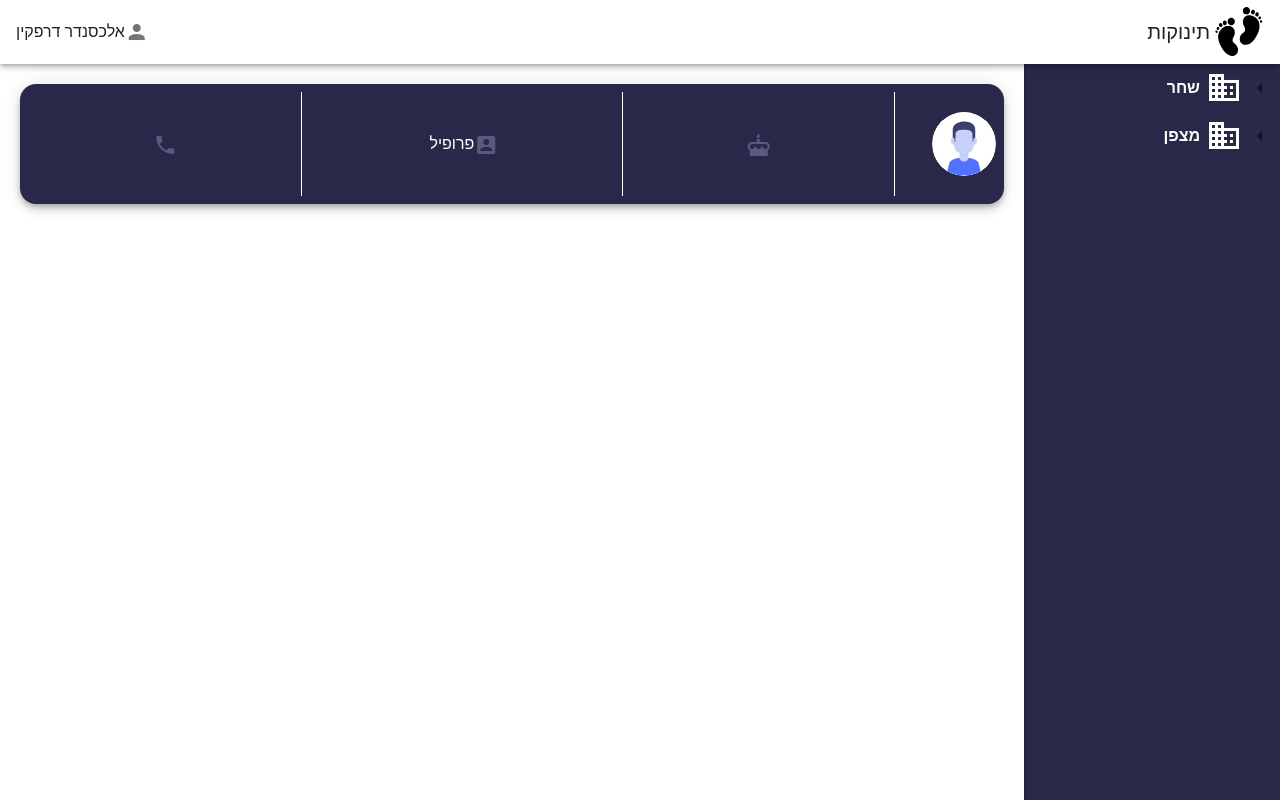
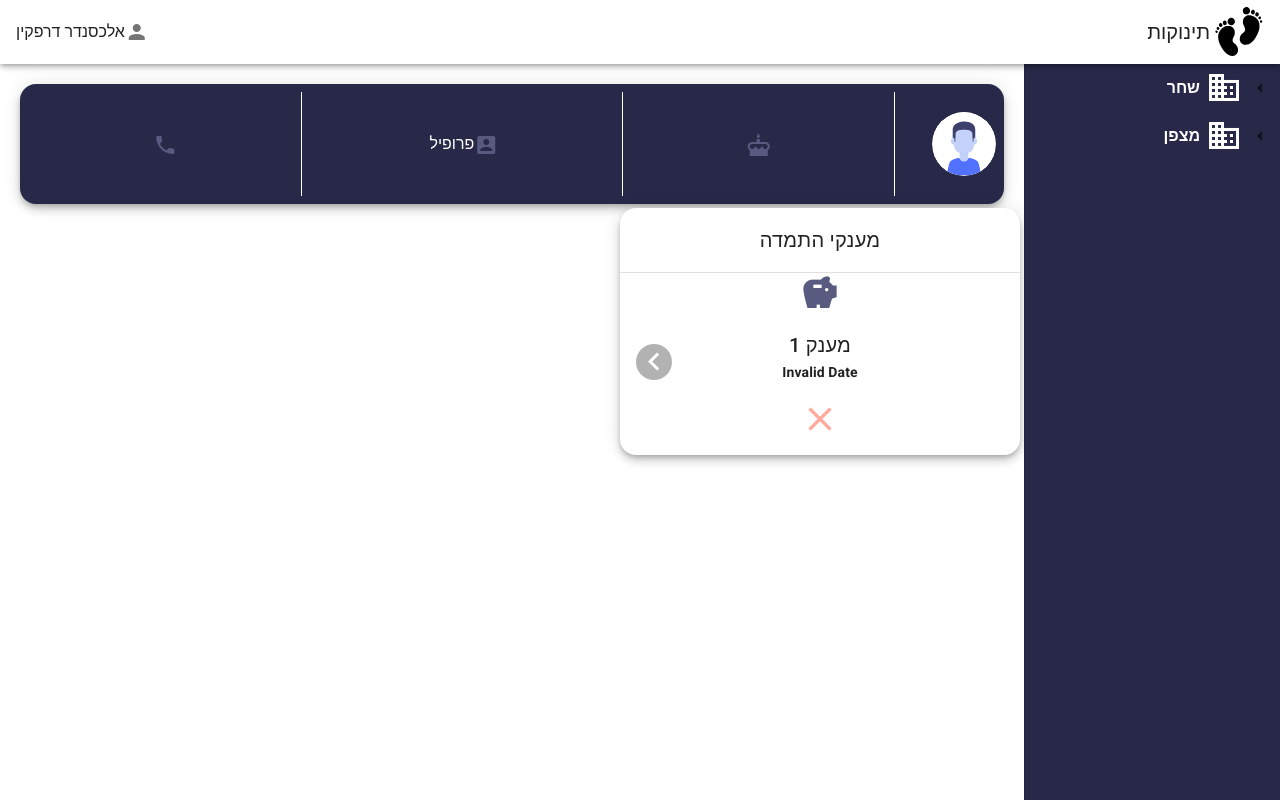
Before and after one commit to CodeAndParty/tinokot, a Vue app: page /soldiers/1 in a window 1280 px wide. Built offline with nearby package versions, Linux system fonts and the light colour scheme; no server answers.

Commit message:
creating the grants carousel

```diff
--- /dev/null
+++ b/src/components/PersistenceGrantsCarousel.vue
@@ -0,0 +1,51 @@
+<template>
+  <DefaultCard title="מענקי התמדה">
+    <v-carousel hide-delimiters height="fit-content" :continuous="false">
+      <v-carousel-item
+        v-for="(date, index) in persistenceGrantsDates"
+        :key="index"
+      >
+        <div class="text-center">
+          <v-icon x-large color="accent">mdi-piggy-bank</v-icon>
+          <v-card-text>
+            <p>
+              <span class="text-h6">מענק {{ index + 1 }}</span>
+              <br />
+              <span class="font-weight-bold">
+                {{
+                  new Date(date).toLocaleDateString("he", {
+                    year: "numeric",
+                    month: "long",
+                    day: "numeric",
+                  })
+                }}
+              </span>
+            </p>
+            <v-icon v-if="new Date(date) <= new Date()" x-large color="success">
+              mdi-check
+            </v-icon>
+            <v-icon v-else x-large color="error"> mdi-close </v-icon>
+          </v-card-text>
+        </div>
+      </v-carousel-item>
+    </v-carousel>
+  </DefaultCard>
+</template>
+
+<script>
+import DefaultCard from "./DefaultCard.vue";
+
+export default {
+  name: "PersistenceGrantsCarousel",
+
+  components: { DefaultCard },
+
+  computed: {
+    persistenceGrantsDates() {
+      return this.$store.getters.persistenceGrantsDates;
+    },
+  },
+
+  methods: {},
+};
+</script>
--- a/src/views/SoldierView.vue
+++ b/src/views/SoldierView.vue
@@ -1,15 +1,20 @@
 <template>
-  <SoldierInfoCard></SoldierInfoCard>
+  <div>
+    <SoldierInfoCard></SoldierInfoCard>
+    <PersistenceGrantsCarousel></PersistenceGrantsCarousel>
+  </div>
 </template>
 
 <script>
 import SoldierInfoCard from "@/components/SoldierInfoCard.vue";
+import PersistenceGrantsCarousel from "@/components/PersistenceGrantsCarousel.vue";
 
 export default {
   name: "SoldierView",
 
   components: {
     SoldierInfoCard,
+    PersistenceGrantsCarousel,
   },
 
   mounted() {
```
